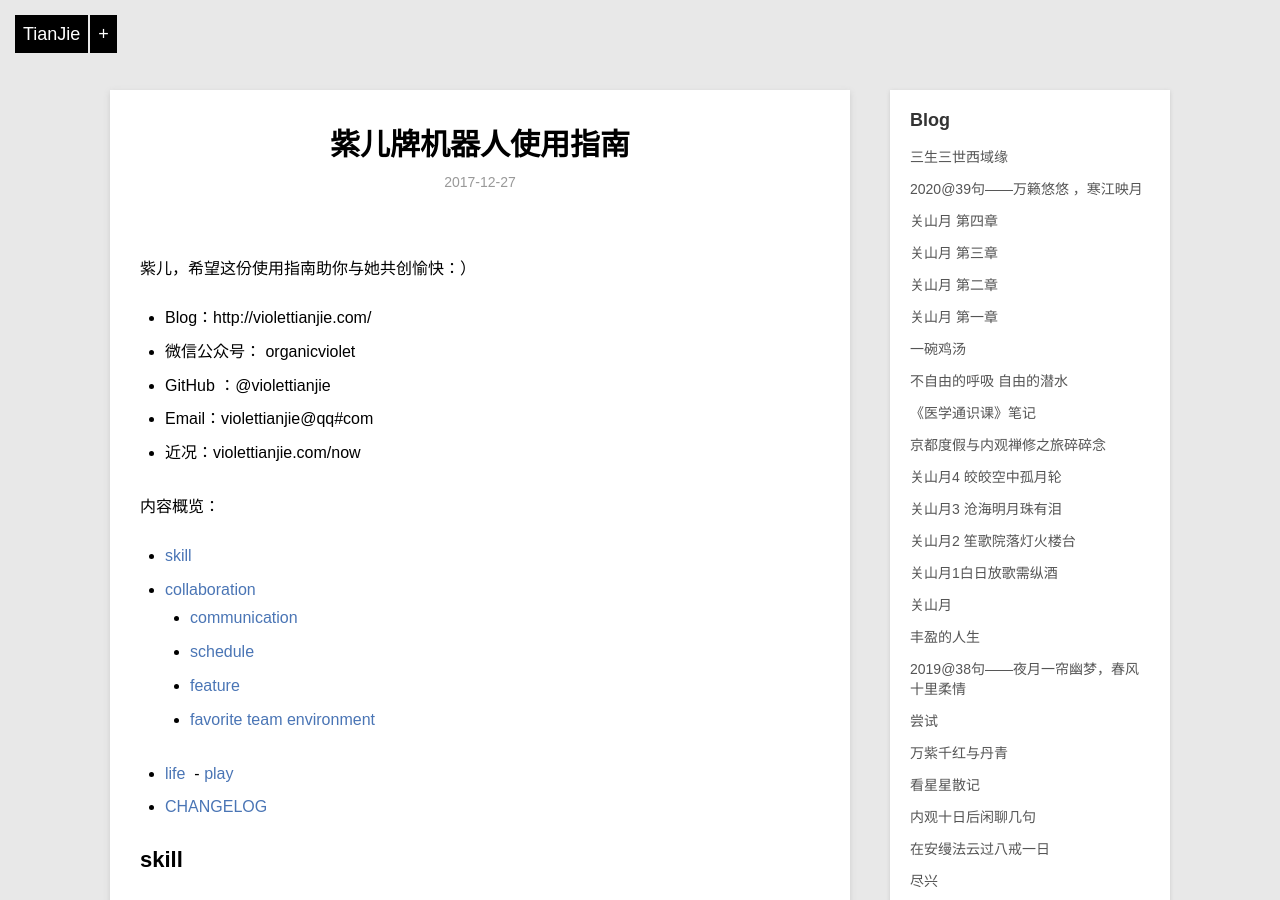
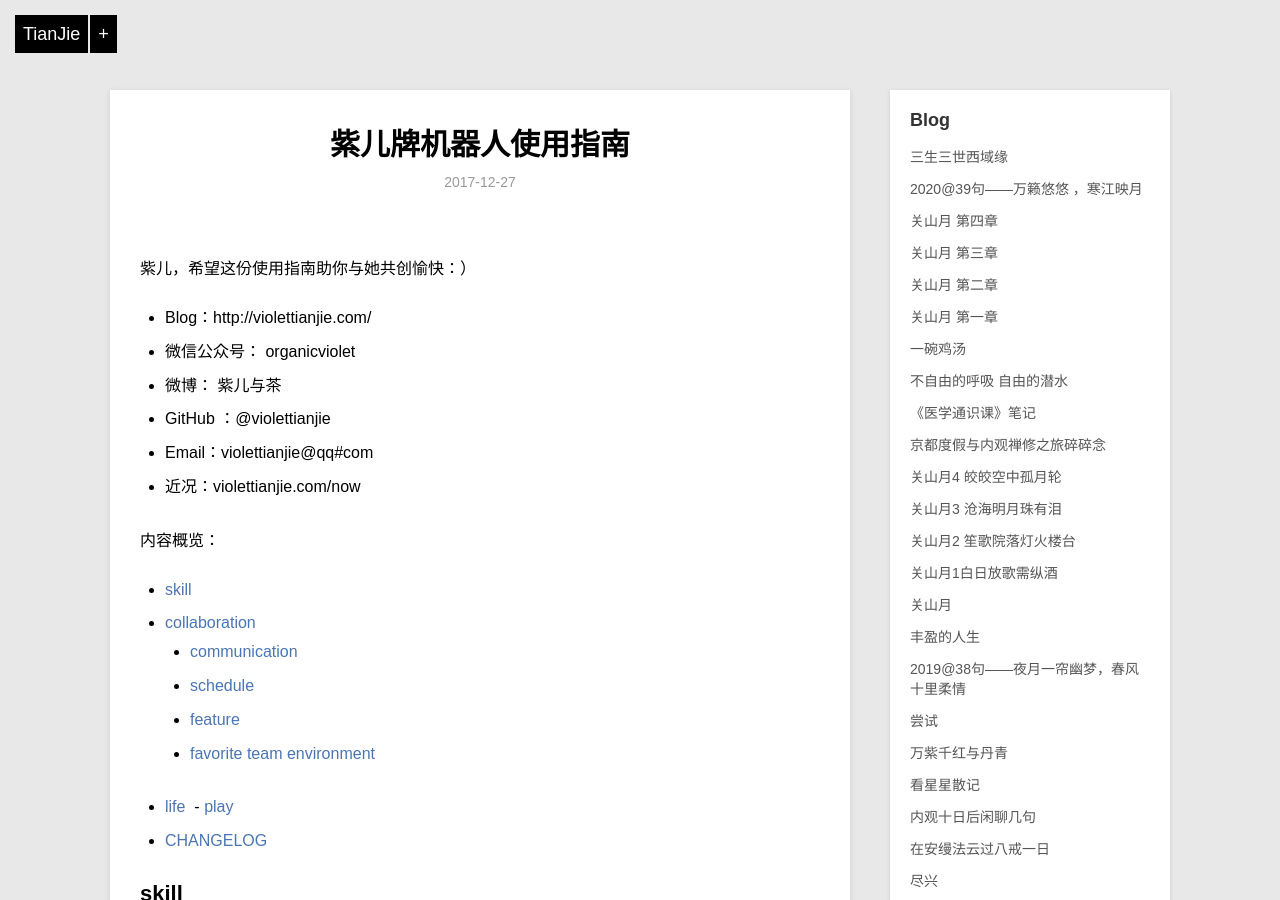
Before and after one commit to violettianjie/violettianjie.github.io, a Jekyll site: the page built from _posts/journal/2017-12-27-usageviolet.md, in a window 1280 px wide and 900 px high. Built offline with Jekyll 4.4.1, drawn with Linux system fonts in a browser that asks for light colours.

Commit message:
Update 2017-12-27-usageviolet.md

```diff
--- a/_posts/journal/2017-12-27-usageviolet.md
+++ b/_posts/journal/2017-12-27-usageviolet.md
@@ -11,6 +11,7 @@ description: 人如产品，沟通愉快
 
 - Blog：http://violettianjie.com/
 - 微信公众号： organicviolet
+- 微博： 紫儿与茶
 - GitHub ：@violettianjie
 - Email：violettianjie@qq#com
 - 近况：violettianjie.com/now
```
